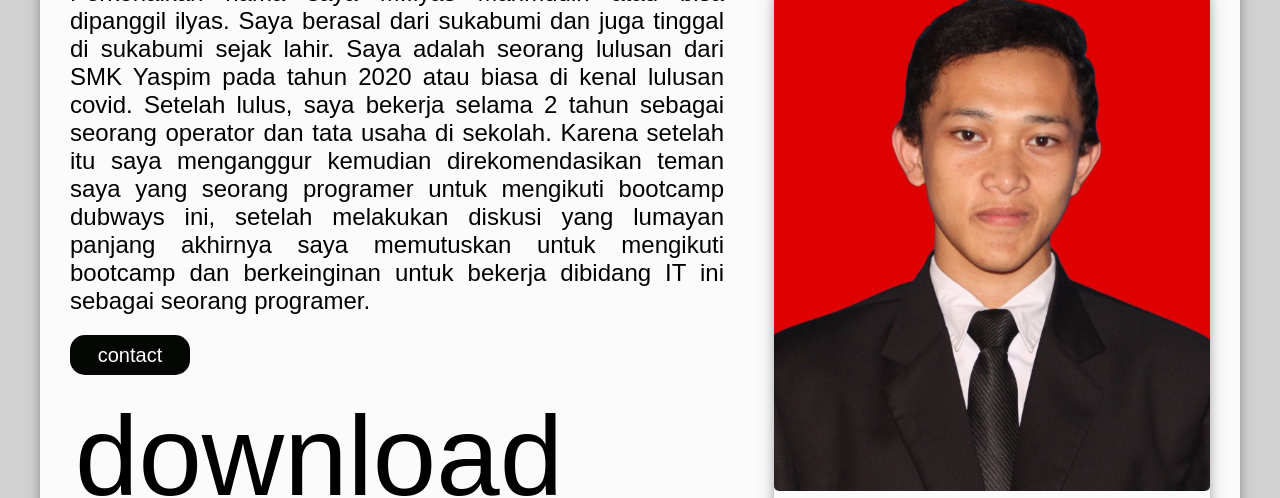
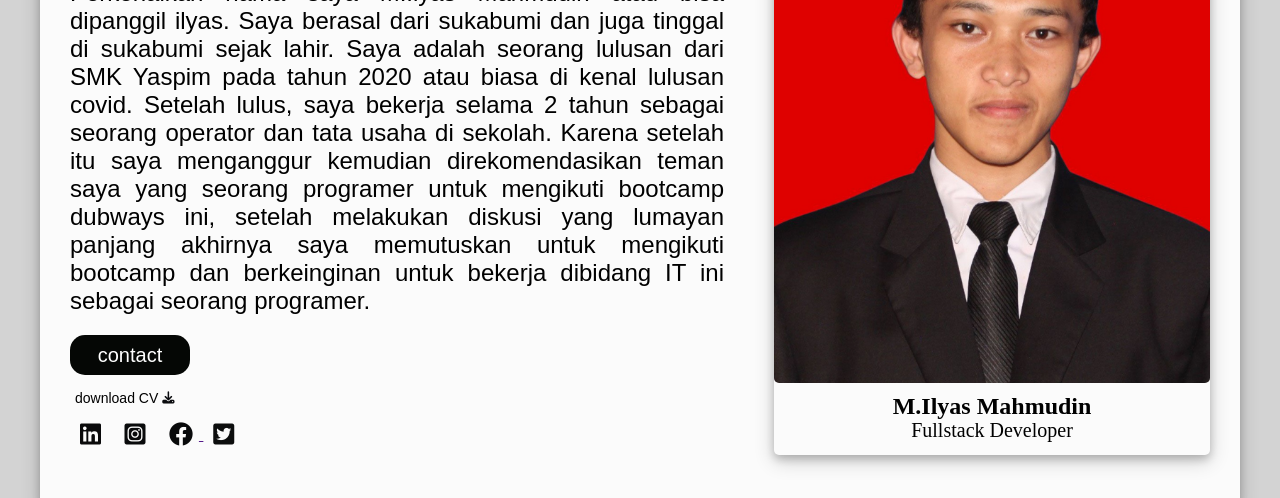
Before and after one commit to ilys55/personal-web, a plain HTML site: page day-5/index.html in a window 1280 px wide. Shown: the part 333-831 px from the top of the page. Drawn offline with Linux system fonts and the light colour scheme.

Commit message:
edit day 5

```diff
--- a/day-5/index.html
+++ b/day-5/index.html
@@ -102,7 +102,7 @@
             untuk mengikuti bootcamp dan berkeinginan untuk bekerja dibidang IT ini sebagai seorang programer.
         </p>
         <button style="margin-bottom: 15px;">contact</button>
-        <p style="margin-bottom: 20px; margin-left: 5px; font-size :114px;">download CV  <i class="fa-solid fa-download fa-sm" style="color: #0b0c0f;"></i></p>
+        <p style="margin-bottom: 20px; margin-left: 5px; font-size :14px;">download CV  <i class="fa-solid fa-download fa-sm" style="color: #0b0c0f;"></i></p>
 
         <!-- </div>
         <div class="mid"> -->
```
